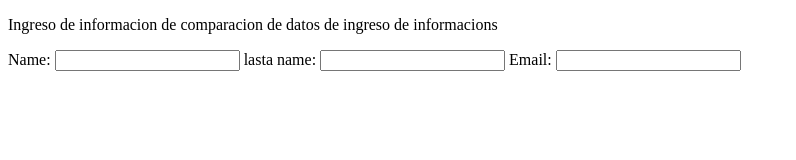
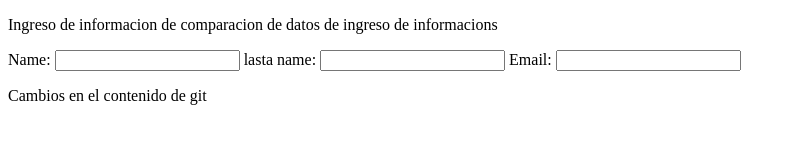
Before and after one commit to Gudrum23/tests, a plain HTML site: page index.html in a window 1280 px wide. Shown: the whole page, without its empty margins (0-796 px from the left). Drawn offline with Linux system fonts and the light colour scheme.

Commit message:
datos de cambio

```diff
--- a/index.html
+++ b/index.html
@@ -23,7 +23,7 @@
 
     </nav>
     <footer>
-        <p></p>
+        <p>Cambios en el contenido de git </p>
     </footer>
 
 </body>
```
